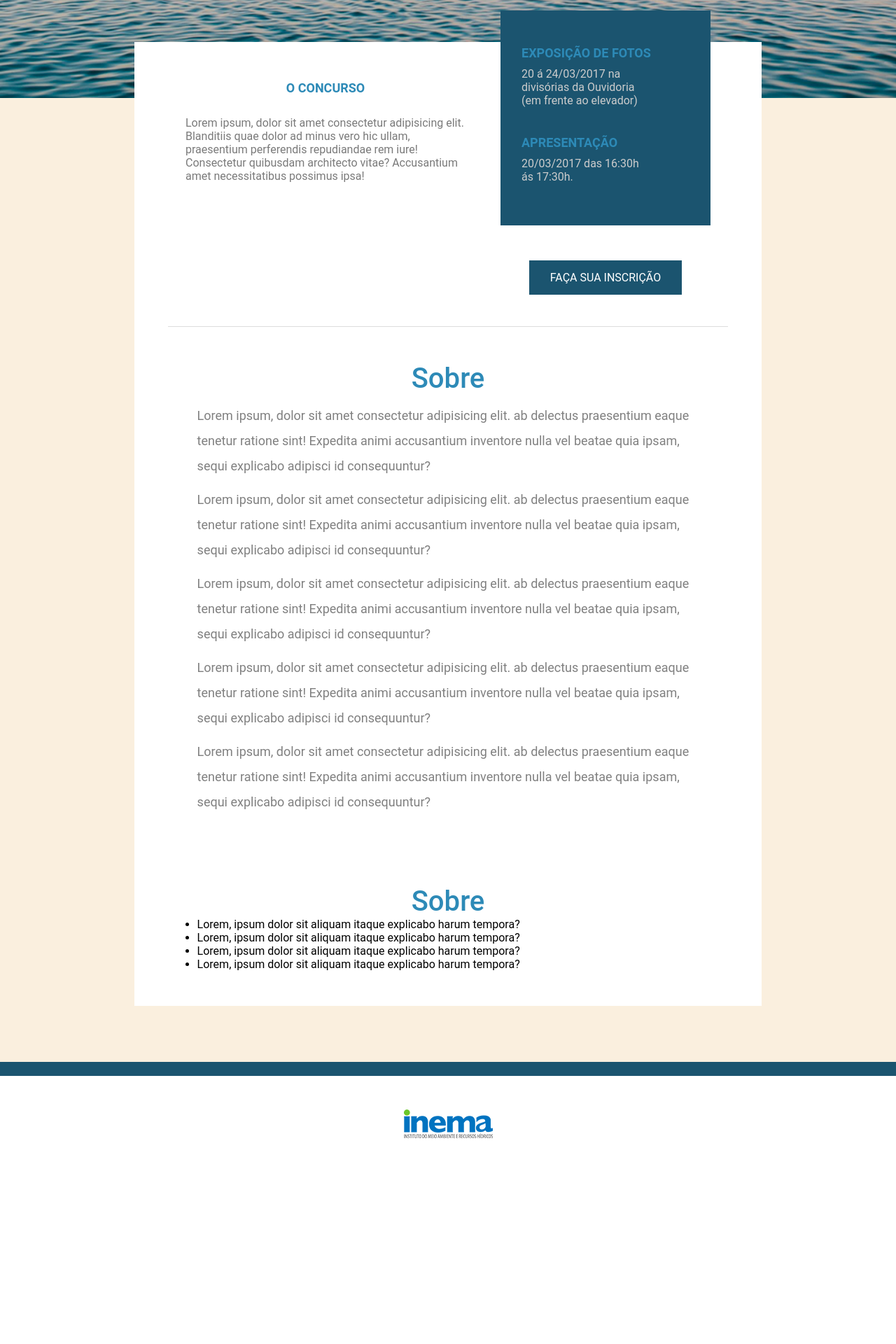
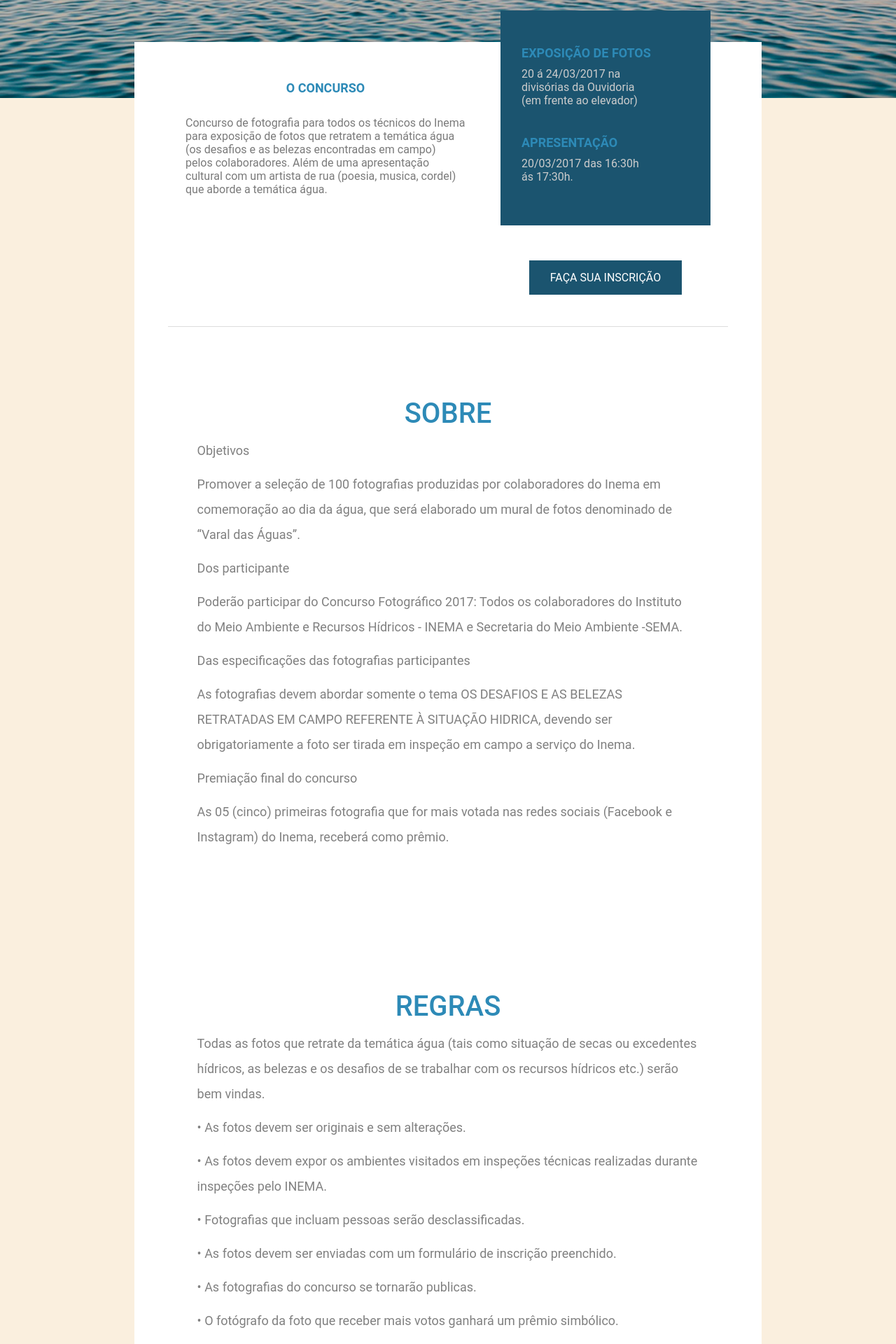
Before and after one commit to Wesleygmssa/Desafio-Stefanini-Inema, a React (Create React App) app: page / in a window 1280 px wide. Shown: the part 620-2540 px from the top of the page at 70% size. Before the commit the page ends 2298 px from the top, so only its background shows below. Built offline with nearby package versions, Linux system fonts and the light colour scheme.

Commit message:
modal ok

```diff
--- a/package.json
+++ b/package.json
@@ -10,8 +10,14 @@
     "@types/node": "^12.0.0",
     "@types/react": "^17.0.0",
     "@types/react-dom": "^17.0.0",
+    "@types/react-modal": "^3.12.0",
+    "@unform/core": "^2.1.5",
+    "@unform/web": "^2.1.5",
+    "axios": "^0.21.1",
     "react": "^17.0.1",
     "react-dom": "^17.0.1",
+    "react-icons": "^4.2.0",
+    "react-modal": "^3.12.1",
     "react-scripts": "4.0.2",
     "styled-components": "^5.2.1",
     "typescript": "^4.1.2",
--- a/src/components/About/index.tsx
+++ b/src/components/About/index.tsx
@@ -10,7 +10,6 @@ const About: React.FC = ({ children }) => {
         <>
             <Container >
                 <Container_about>
-                    <h1>Sobre</h1>
                     {children}
                 </Container_about>
             </Container>
--- a/src/components/About/styles.ts
+++ b/src/components/About/styles.ts
@@ -10,7 +10,7 @@ export const Container = styled.div`
 export const Container_about = styled.div`
 
     max-width: 80%;
-    margin: 50px auto;
+    margin: 100px auto;
 
     h1{
         font-size: 2.5em;
--- a/src/components/Modal/index.tsx
+++ /dev/null
@@ -1,13 +0,0 @@
-import React from 'react';
-import { Container } from './styles';
-
-
-const Modal: React.FC = () => {
-
-    return (
-
-        <Container>Teste</Container>
-    )
-}
-
-export default Modal;
--- a/src/components/Modal/styles.ts
+++ /dev/null
@@ -1,15 +0,0 @@
-import styled from 'styled-components';
-
-
-
-export const Container = styled.div`
-    width: 50%;
-    height: 50%;
-    background: var(--nav-color);
-    position: absolute;
-    top: 120%;
-    left: 25%;
-    z-index: 2;
-    margin: 0 auto;
-    display: none;
-`
--- a/src/components/nav/index.tsx
+++ b/src/components/nav/index.tsx
@@ -14,7 +14,7 @@ const Navbar: React.FC = () => {
                             <a href="//#region ">INÍCIO</a>
                         </li>
                         <li>
-                            <a href="//#region ">O CONCURSO</a>
+                            <a href="#id_concurso">O CONCURSO</a>
                         </li>
                         <li>
                             <a href="//#region ">SOBRE</a>
--- a/src/components/nav/styles.ts
+++ b/src/components/nav/styles.ts
@@ -33,6 +33,10 @@ export const Nav = styled.nav`
             & + li {
                 margin-left: 20px;
             }
+            #id_concurso{
+
+                transition: linear 2s forwards;
+            }
         }
     }
 `;
--- a/src/page/home/index.tsx
+++ b/src/page/home/index.tsx
@@ -1,16 +1,14 @@
-import React, { useState } from 'react';
+import { FormHandles } from '@unform/core';
+import React, { useCallback, useEffect, useRef, useState } from 'react';
+import Modal from 'react-modal';
 import styled, { keyframes } from 'styled-components';
 import About from '../../components/About';
 import Banner from '../../components/Banner';
 import Button from '../../components/Button';
 import Footer from '../../components/Footer';
-import Modal from '../../components/Modal';
 import Nav from '../../components/nav';
 import { Container } from '../../styles/global';
 import { Content, Title, ContentInt, BoxContent, Box, Form } from './styles';
-
-
-
 
 
 //animação
@@ -27,7 +25,7 @@ to{
 
 export const AnimationContainer = styled.div`
 position: absolute;
-top: 40%;
+top: 19%;
 width: 500px;
 min-height: 500px;
 background: var(--nav-color);
@@ -42,55 +40,71 @@ background: var(--nav-color);
 ;
 `;
 
+
+
+const Home: React.FC = () => {
+
+
+    const [nome, setNome] = useState('');
+    const [modalIsOpen, setModalIsOpen] = useState(false);
+
+
+    const handleSubmit = useCallback((e) => {
+        e.preventDefault();
+        console.log(nome)
+    }, [nome])
+
+
     const ConteudoUm = () => {
         return <div></div>;
     }
-const ConteudoDois = () => {
+
+    const ConteudoDois = useCallback(() => {
         return (
             <AnimationContainer>
-            <Form action="">
-                <input type="text" placeholder="Nome do colaborador" />
-                <input type="text" placeholder="Nome da foto" />
-                <input type="text" placeholder="Local da foto" />
-                <input type="date" placeholder="Data de registro" />
-                <input type="file" placeholder="Data de registro" />
+                <Form onSubmit={handleSubmit}>
+                    <input
+                        type="text"
+                        name="nome"
+                        placeholder="Nome do colaborador"
+                        value={nome}
+                        onChange={(e) => { setNome(e.target.value) }}
+                    />
+                    <input type="text" name="nome_foto" placeholder="Nome da foto" />
+                    <input type="text" name="local_foto" placeholder="Local da foto" />
+                    <input type="date" name="data_foto" placeholder="Data de registro" />
+                    <input type="file" name="img_base64" placeholder="Data de registro" />
                     <Button type="submit">Enviar</Button>
                 </Form>
             </AnimationContainer>
         )
-}
-
-
-const Home: React.FC = () => {
+    }, [handleSubmit, nome])
 
     const [togleConteudos, setTogleConteudos] = useState(false);
 
-    const handleTogle = () => {
+    const handleTogle = useCallback(() => {
         // setTogleConteudos(prev => !prev);
         setTogleConteudos(!togleConteudos);
-    }
-
+    }, [])
 
     return (
         <>
-            <Modal />
             <Container>
                 <Nav />
                 <Banner />
-                <Content>
-                    <ContentInt>
+                <Content >
+                    <ContentInt id="id_concurso">
                         <BoxContent>
-                            <Title>
+                            <Title >
                                 O CONCURSO
                             </Title>
-                            <p>Lorem ipsum, dolor sit amet consectetur adipisicing elit.
-                            Blanditiis quae dolor ad minus vero hic ullam, praesentium perferendis
-                            repudiandae rem iure! Consectetur quibusdam architecto vitae? Accusantium
-                            amet necessitatibus possimus ipsa!
+                            <p>Concurso de fotografia para todos os técnicos do Inema para exposição de fotos que retratem a temática água
+                            (os desafios e as belezas encontradas em campo) pelos colaboradores.
+                            Além de uma apresentação cultural com um artista de rua (poesia, musica, cordel) que aborde a temática água.
                          </p>
                         </BoxContent>
                         <BoxContent>
-                            <Box>
+                            <Box >
                                 <Title> EXPOSIÇÃO DE FOTOS</Title>
                                 <span>20 á 24/03/2017 na <br />
                                 divisórias da Ouvidoria <br />
@@ -101,39 +115,55 @@ const Home: React.FC = () => {
                                 ás 17:30h.
                                 </span>
                             </Box>
-                            <Button onClick={handleTogle}>FAÇA SUA INSCRIÇÃO</Button>
-                            {togleConteudos ? <ConteudoDois /> : <ConteudoUm />}
+                            <Button onClick={() => { setModalIsOpen(true) }}>FAÇA SUA INSCRIÇÃO</Button>
+                            <Modal isOpen={modalIsOpen}>
+                                <h1>Teste</h1>
+                                <button onClick={() => { setModalIsOpen(false) }}>Frchar</button>
+                            </Modal>
                         </BoxContent>
                     </ContentInt>
                     <About >
-                        <p>Lorem ipsum, dolor sit amet consectetur adipisicing elit.
-                        ab delectus praesentium eaque tenetur ratione sint! Expedita animi accusantium inventore nulla vel beatae quia ipsam,
-                        sequi explicabo adipisci id consequuntur?
-                    </p>
-                        <p>Lorem ipsum, dolor sit amet consectetur adipisicing elit.
-                        ab delectus praesentium eaque tenetur ratione sint! Expedita animi accusantium inventore nulla vel beatae quia ipsam,
-                        sequi explicabo adipisci id consequuntur?
-                    </p>
-                        <p>Lorem ipsum, dolor sit amet consectetur adipisicing elit.
-                        ab delectus praesentium eaque tenetur ratione sint! Expedita animi accusantium inventore nulla vel beatae quia ipsam,
-                        sequi explicabo adipisci id consequuntur?
-                    </p>
-                        <p>Lorem ipsum, dolor sit amet consectetur adipisicing elit.
-                        ab delectus praesentium eaque tenetur ratione sint! Expedita animi accusantium inventore nulla vel beatae quia ipsam,
-                        sequi explicabo adipisci id consequuntur?
-                    </p>
-                        <p>Lorem ipsum, dolor sit amet consectetur adipisicing elit.
-                        ab delectus praesentium eaque tenetur ratione sint! Expedita animi accusantium inventore nulla vel beatae quia ipsam,
-                        sequi explicabo adipisci id consequuntur?
+
+                        <h1>SOBRE</h1>
+                        <p>
+                            Objetivos</p>
+
+                        <p>Promover a seleção de 100 fotografias produzidas por colaboradores do Inema em comemoração ao dia da água,
+                        que será elaborado um mural de fotos denominado de “Varal das Águas”.</p>
+
+                        <p>Dos participante</p>
+
+                        <p>Poderão participar do Concurso Fotográfico 2017: Todos os colaboradores do Instituto do Meio Ambiente e Recursos Hídricos -
+                        INEMA e Secretaria do Meio Ambiente -SEMA.</p>
+
+                        <p>Das especificações das fotografias participantes</p>
+
+                        <p>As fotografias devem abordar somente o tema OS DESAFIOS E AS BELEZAS RETRATADAS EM CAMPO REFERENTE À SITUAÇÃO HIDRICA,
+                        devendo ser obrigatoriamente a foto ser tirada em inspeção em campo a serviço do Inema.</p>
+
+                        <p>Premiação final do concurso</p>
+
+                        <p>As 05 (cinco) primeiras fotografia que for mais votada nas redes sociais (Facebook e Instagram) do Inema, receberá como prêmio.
+
                         </p>
                     </About>
                     <About>
-                        <ul>
-                            <li>Lorem, ipsum dolor sit  aliquam itaque explicabo harum tempora?</li>
-                            <li>Lorem, ipsum dolor sit  aliquam itaque explicabo harum tempora?</li>
-                            <li>Lorem, ipsum dolor sit  aliquam itaque explicabo harum tempora?</li>
-                            <li>Lorem, ipsum dolor sit  aliquam itaque explicabo harum tempora?</li>
-                        </ul>
+
+                        <h1>REGRAS</h1>
+
+                        <p> Todas as fotos que retrate da temática água (tais como situação de secas ou excedentes hídricos,
+                    as belezas e os desafios de se trabalhar com os recursos hídricos etc.) serão bem vindas.</p>
+                        <p> • As fotos devem ser originais e sem alterações.</p>
+                        <p>• As fotos devem expor os ambientes visitados em inspeções técnicas realizadas durante inspeções pelo INEMA.</p>
+                        <p>• Fotografias que incluam pessoas serão desclassificadas.</p>
+                        <p> • As fotos devem ser enviadas com um formulário de inscrição preenchido.</p>
+                        <p>• As fotografias do concurso se tornarão publicas.</p>
+                        <p>• O fotógrafo da foto que receber mais votos ganhará um prêmio simbólico.</p>
+                        <p>• Cada pessoa só poderá cadastrar uma única foto.</p>
+                        <p>• A votação será por meio das redes sociais do INEMA.</p>
+                        <p> • As vagas serão limitadas apenas 50.</p>
+
+                        <p>A foto vencedora irá ganhar um kit de brinde (Agenda, caneta, livro).</p>
                     </About>
 
                 </Content>
```
Also changed, not shown: src/components/Input/index.tsx (added, +63 -0 lines), src/components/Input/styles.ts (added, +34 -0 lines), 1 other file (tests, documents, lock files or other folders). Lines whose indentation alone changed are shown as unchanged.
